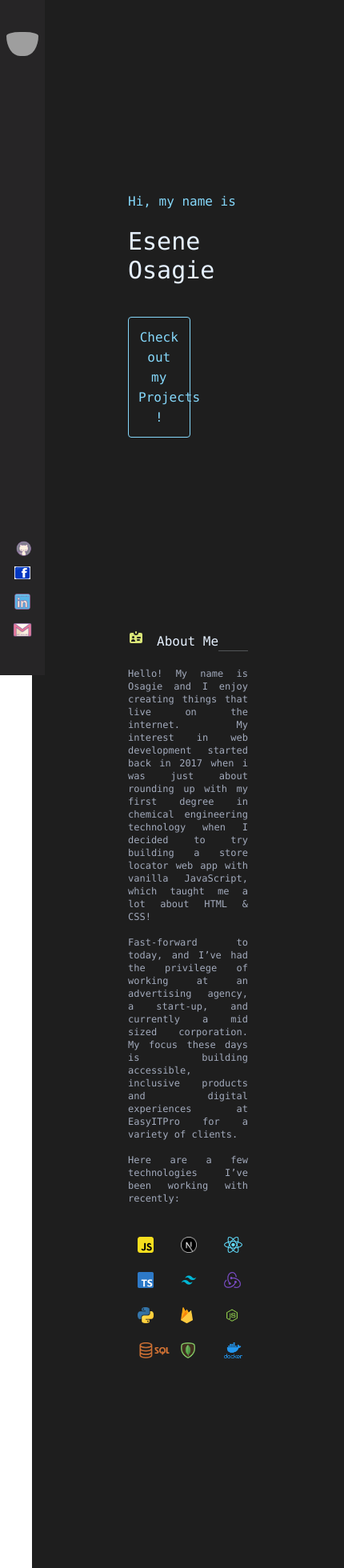
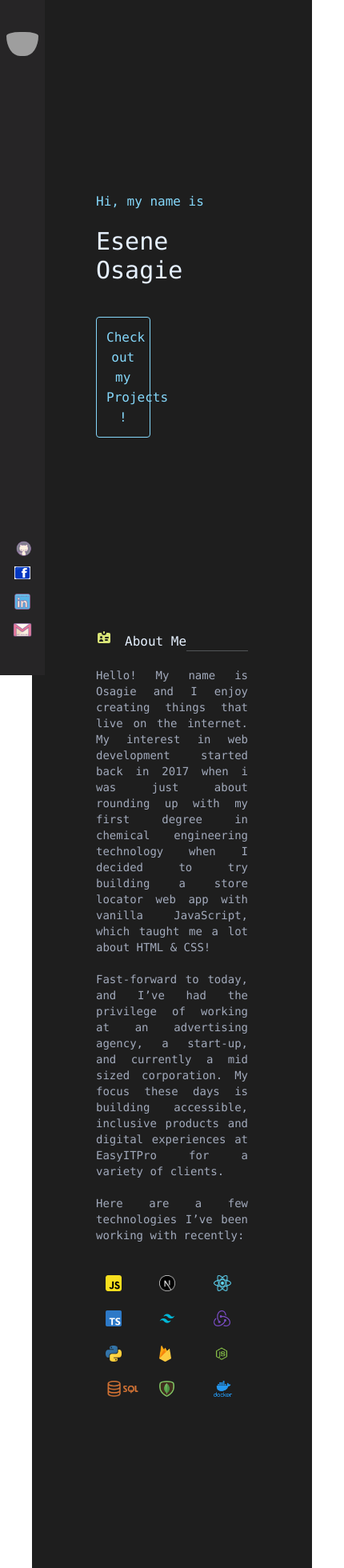
Before and after one commit to eseneose/portfolio, a React (Create React App) app: page / in a window 390 px wide. Shown: the top 1960 px of the page at 80% size, 430 px wide, since content can reach past the window. Built offline with nearby package versions, Linux system fonts and the light colour scheme; grey boxes are pictures that could not be loaded.

Commit message:
final touches

```diff
--- a/src/pages/About.js
+++ b/src/pages/About.js
@@ -19,7 +19,7 @@ const About = () => {
   return (
     <div
       id="About"
-      className="mx-20 lg:mx-40 items-center justify-center w-2/2 text-justify"
+      className="mx-10 lg:mx-40 items-center justify-center w-2/2 text-justify"
     >
       <div>
         <div className="table">
@@ -31,7 +31,7 @@ const About = () => {
 
           <div className="table-cell border-b border-b-[#e6f1ff] border-opacity-25 w-full">        </div>
         </div>
-        <div className="text-[#a2aabc] text-xs md:text-lg mt-5 ">
+        <div className="text-[#a2aabc] text-sm md:text-lg mt-5 ">
           <code>
           Hello! My name is Osagie and I enjoy creating things that live on the internet. My interest in web development started back in 2017 when i was just about rounding up with my first degree in chemical engineering technology when I decided to try building a store locator web app with vanilla JavaScript, which taught me a lot about HTML & CSS! </code>
           <br />
--- a/src/pages/Contact.js
+++ b/src/pages/Contact.js
@@ -4,14 +4,14 @@ import { MailIcon } from "@heroicons/react/solid";
 const Contact = () => {
   return (
     <div id="Contact" className="pb-72 mt-36">
-      <div className="table mx-20 lg:mx-40">
+      <div className="table mx-10 lg:mx-40">
         <MailIcon className="h-5 w-5 mr-4 text-yellow_vs" />
         <code className="table-cell text-[#e6f1ff] text-1xl md:text-3xl mt-5 whitespace-nowrap">
           Get In Touch
         </code>
         <div className="table-cell border-b border-b-[#e6f1ff] border-opacity-25 w-full"></div>
       </div>
-      <div className="text-[#a2aabc] text-xs md:text-lg mt-5 mx-20 lg:mx-40 flex flex-col items-center text-justify">
+      <div className="text-[#a2aabc] text-sm md:text-lg mt-5 mx-10 lg:mx-40 flex flex-col items-center text-justify">
         <code>
           I am open to new challenges and excited to solve web development problems.
           for a discussion, a project or general consulting, send me a mail for free and i will get back to you asap.
--- a/src/pages/Header.js
+++ b/src/pages/Header.js
@@ -2,7 +2,7 @@ import React from "react";
 
 function Header(props) {
   return (
-    <div className="mx-20 lg:mx-60 py-60 items-center justify-center w-1/2 text-justify">
+    <div className="mx-10 lg:mx-60 py-60 items-center justify-center w-1/2 text-justify">
       <div className="flex flex-col">
         <code className="text-lightblue_vs">Hi, my name is</code>
         <code className="text-[#e6f1ff] text-3xl md:text-7xl mt-5">Esene Osagie</code>
--- a/src/pages/Projects.js
+++ b/src/pages/Projects.js
@@ -7,14 +7,14 @@ const google_clone = require("../assets/google_clone_app.png");
 function Projects() {
   return (
     <div id="Projects" className="pb-20  mt-36">
-    <div className="table mx-20 lg:mx-40">
+    <div className="table mx-10 lg:mx-40">
       <MailIcon className="h-5 w-5 mr-4 text-yellow_vs" />
       <code className="table-cell text-[#e6f1ff] text-1xl md:text-3xl mt-5 whitespace-nowrap">
         Projects
       </code>
       <div className="table-cell border-b border-b-[#e6f1ff] border-opacity-25 w-full"></div>
     </div>
-    <div className="text-[#a2aabc] text-xs md:text-lg mt-5 mx-20 lg:mx-40 flex flex-col items-center text-justify">
+    <div className="text-[#a2aabc] text-sm md:text-lg mt-5 mx-10 lg:mx-40 flex flex-col items-center text-justify">
       <code>
         I am open to new challenges and excited to solve web development problems.
         for a discussion, a project or general consulting, send me a mail for free and i will get back to you asap.
--- a/src/pages/Resume.js
+++ b/src/pages/Resume.js
@@ -13,7 +13,7 @@ const Resume = () => {
           <div className="table-cell border-b border-b-[#e6f1ff] border-opacity-25 w-full"></div>
         </div>
       </div>
-      <div className="text-[#a2aabc] text-xs md:text-lg mt-5">
+      <div className="text-[#a2aabc] text-sm md:text-lg mt-5">
         <div className="flex flex-col">
           <div className="w-1/4">
             <code className="text-yellow_vs">Education</code>
@@ -21,7 +21,7 @@ const Resume = () => {
           <div className="w-3/4 pl-20 lg:pl-40">
             <code className="text-blue_vs">Institute of Management and Technology IMT</code>
             <br />
-            <code className="italic text-m text-lightblue_vs">
+            <code className="italic text-sm text-lightblue_vs">
               Higher National Diploma in Chemical Engineering Technology
             </code>
             <br />
@@ -41,7 +41,7 @@ const Resume = () => {
               Jahi - FCT Abuja, Nigeria{" "}
             </code>
             <br />
-            <code className="text-xs text-brown_vs">• October 2021 - March 2022</code>
+            <code className="text-sm text-brown_vs">• October 2021 - March 2022</code>
             <br />
             <code className="text-m">
               <br />• Designed and developed new websites for each sub company
```
